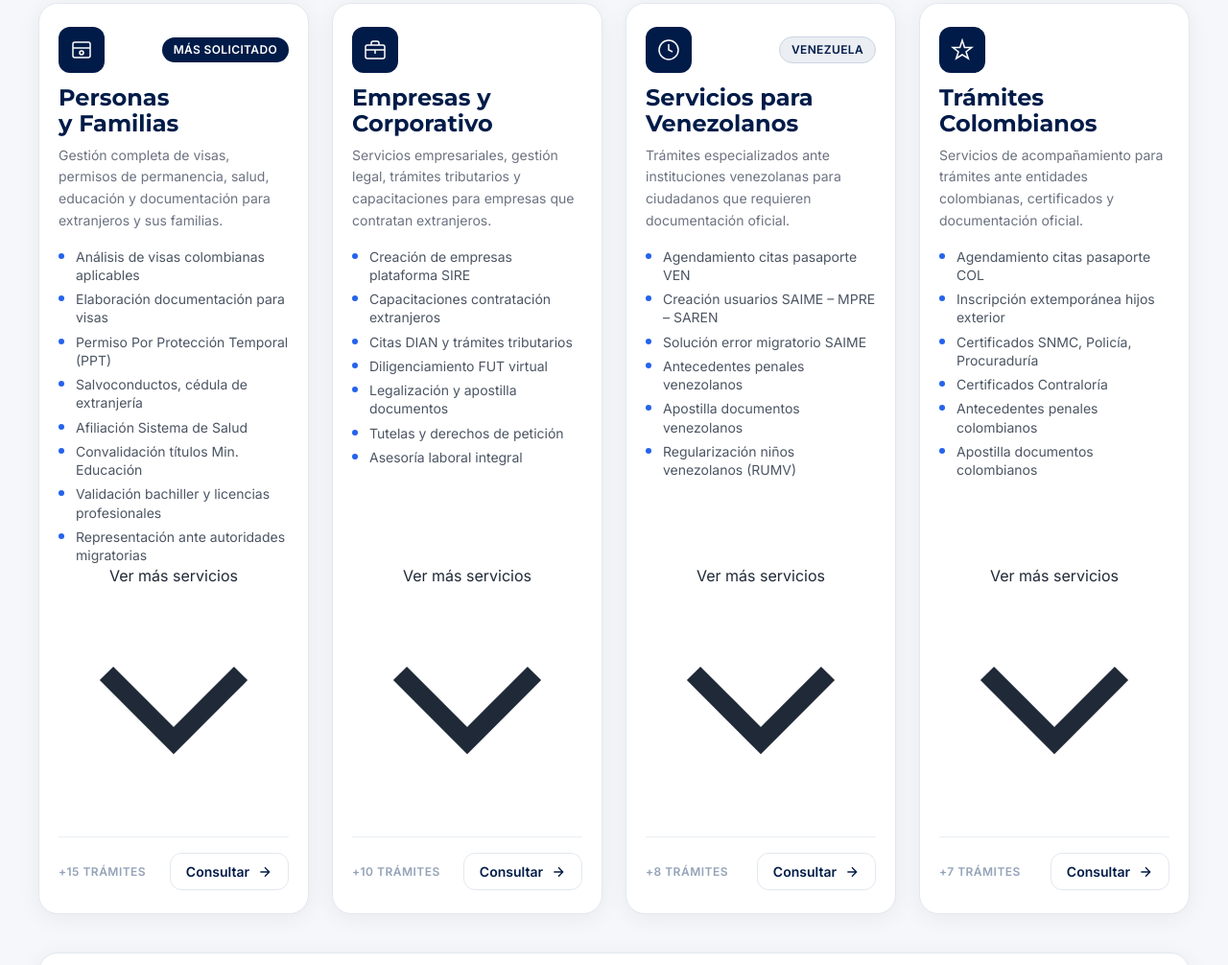
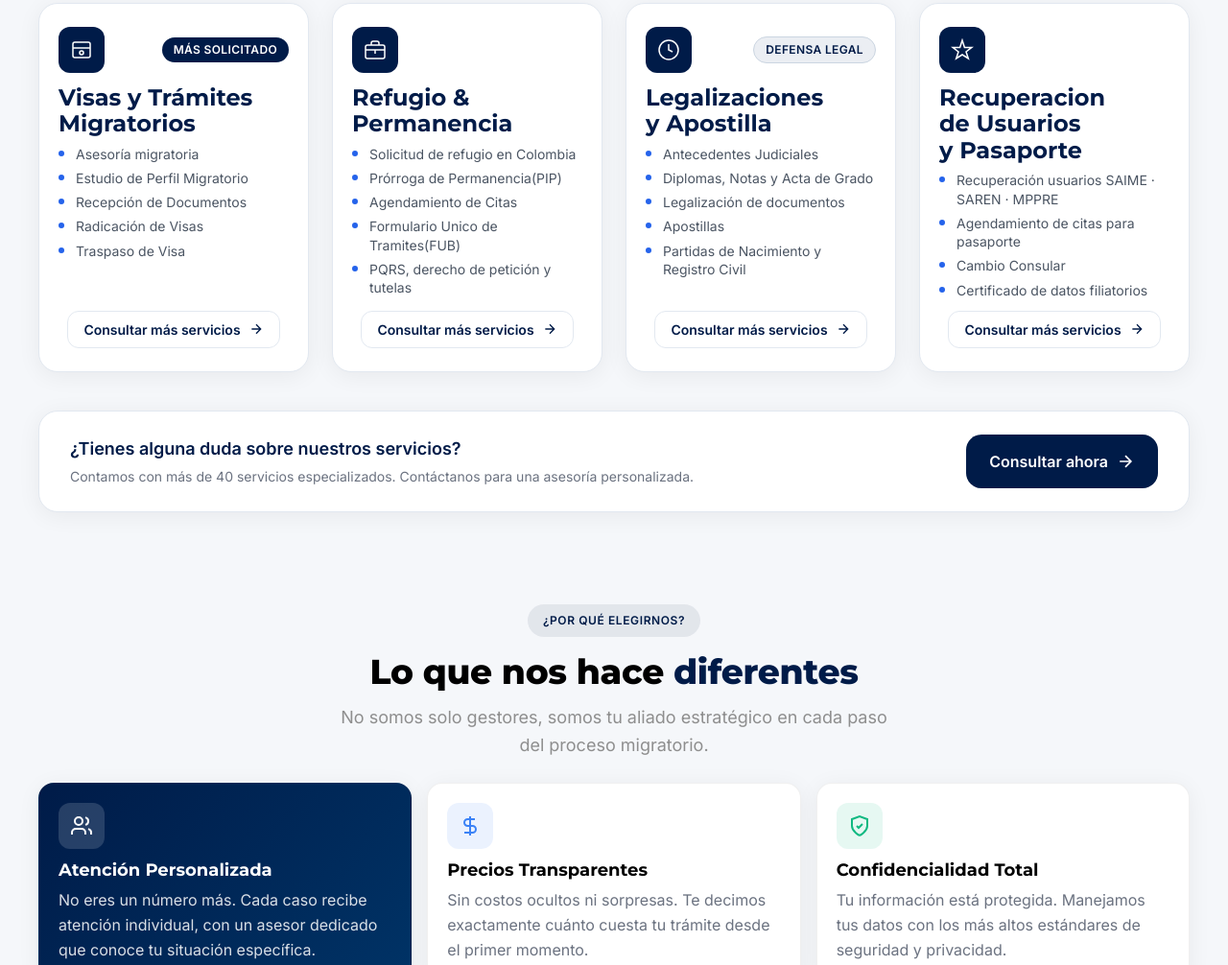
Before and after one commit to chrisfalla/Page-Migrant-Gestion-, an Astro site: page / in a window 1280 px wide. Shown: the part 1307-2313 px from the top of the page at 96% size. Built offline with nearby package versions, Linux system fonts and the light colour scheme; Astro itself is replaced by a stand-in of ours; animation ran at ten frames a second.

Commit message:
update ui

```diff
--- a/src/components/BentoServices.astro
+++ b/src/components/BentoServices.astro
@@ -5,12 +5,19 @@
 
 <section id="servicios" class="services-section reveal">
   <div class="services-container">
-
     <!-- Header -->
     <div class="services-header">
       <span class="services-badge">
-        <svg viewBox="0 0 24 24" fill="none" stroke="currentColor" stroke-width="2" class="badge-icon">
-          <path d="M14.7 6.3a1 1 0 0 0 0 1.4l1.6 1.6a1 1 0 0 0 1.4 0l3.77-3.77a6 6 0 0 1-7.94 7.94l-6.91 6.91a2.12 2.12 0 0 1-3-3l6.91-6.91a6 6 0 0 1 7.94-7.94l-3.76 3.76z"/>
+        <svg
+          viewBox="0 0 24 24"
+          fill="none"
+          stroke="currentColor"
+          stroke-width="2"
+          class="badge-icon"
+        >
+          <path
+            d="M14.7 6.3a1 1 0 0 0 0 1.4l1.6 1.6a1 1 0 0 0 1.4 0l3.77-3.77a6 6 0 0 1-7.94 7.94l-6.91 6.91a2.12 2.12 0 0 1-3-3l6.91-6.91a6 6 0 0 1 7.94-7.94l-3.76 3.76z"
+          ></path>
         </svg>
         Servicios Especializados
       </span>
@@ -19,56 +26,53 @@
         <br class="hidden-mobile" />proceso migratorio
       </h2>
       <p class="services-subtitle">
-        Soluciones integrales organizadas para facilitar tu legalización en Colombia
+        Soluciones integrales organizadas para facilitar tu legalización en
+        Colombia
       </p>
     </div>
 
     <!-- Grid de 4 Categorías -->
     <div class="services-grid">
-
       <!-- Card 1: Personas y Familias -->
       <div class="service-card">
         <div class="card-accent"></div>
         <div class="card-content">
           <div class="card-header">
             <div class="card-icon">
-              <svg viewBox="0 0 24 24" fill="none" stroke="currentColor" stroke-width="1.5">
-                <rect x="3" y="4" width="18" height="16" rx="2"/>
-                <path d="M3 10h18"/>
-                <circle cx="12" cy="15" r="2"/>
+              <svg
+                viewBox="0 0 24 24"
+                fill="none"
+                stroke="currentColor"
+                stroke-width="1.5"
+              >
+                <rect x="3" y="4" width="18" height="16" rx="2"></rect>
+                <path d="M3 10h18"></path>
+                <circle cx="12" cy="15" r="2"></circle>
               </svg>
             </div>
             <span class="card-badge">Más solicitado</span>
           </div>
-          <h3 class="card-title">Personas y Familias</h3>
-          <p class="card-desc">
-            Gestión completa de visas, permisos de permanencia, salud, educación y documentación para extranjeros y sus familias.
-          </p>
+          <h3 class="card-title">Visas y Trámites Migratorios</h3>
           <ul class="card-services">
-            <li><span class="service-dot"></span>Análisis de visas colombianas aplicables</li>
-            <li><span class="service-dot"></span>Elaboración documentación para visas</li>
-            <li><span class="service-dot"></span>Permiso Por Protección Temporal (PPT)</li>
-            <li class="service-hidden"><span class="service-dot"></span>Salvoconductos, cédula de extranjería</li>
-            <li class="service-hidden"><span class="service-dot"></span>Afiliación Sistema de Salud</li>
-            <li class="service-hidden"><span class="service-dot"></span>Convalidación títulos Min. Educación</li>
-            <li class="service-hidden"><span class="service-dot"></span>Validación bachiller y licencias profesionales</li>
-            <li class="service-hidden"><span class="service-dot"></span>Representación ante autoridades migratorias</li>
+            <li><span class="service-dot"></span>Asesoría migratoria</li>
+            <li>
+              <span class="service-dot"></span>Estudio de Perfil Migratorio
+            </li>
+            <li><span class="service-dot"></span>Recepción de Documentos</li>
+            <li><span class="service-dot"></span>Radicación de Visas</li>
+            <li><span class="service-dot"></span>Traspaso de Visa</li>
           </ul>
-          <button class="btn-ver-mas" aria-label="Ver más servicios">
-            <span class="ver-mas-text">Ver más servicios</span>
-            <svg class="ver-mas-icon" viewBox="0 0 24 24" fill="none" stroke="currentColor" stroke-width="2">
-              <path d="M19 9l-7 7-7-7"/>
+          <a href="#contacto" class="btn-mas-servicios">
+            <span>Consultar más servicios</span>
+            <svg
+              viewBox="0 0 24 24"
+              fill="none"
+              stroke="currentColor"
+              stroke-width="2"
+            >
+              <path d="M5 12h14M12 5l7 7-7 7"></path>
             </svg>
-          </button>
-          <div class="card-footer">
-            <span class="card-count">+15 trámites</span>
-            <a href="#contacto" class="card-cta">
-              Consultar
-              <svg viewBox="0 0 24 24" fill="none" stroke="currentColor" stroke-width="2">
-                <path d="M5 12h14M12 5l7 7-7 7"/>
-              </svg>
-            </a>
-          </div>
+          </a>
         </div>
       </div>
 
@@ -78,42 +82,47 @@
         <div class="card-content">
           <div class="card-header">
             <div class="card-icon">
-              <svg viewBox="0 0 24 24" fill="none" stroke="currentColor" stroke-width="1.5">
-                <rect x="2" y="7" width="20" height="14" rx="2"/>
-                <path d="M16 7V5a2 2 0 0 0-2-2h-4a2 2 0 0 0-2 2v2"/>
-                <path d="M12 12v4"/>
-                <path d="M2 12h20"/>
+              <svg
+                viewBox="0 0 24 24"
+                fill="none"
+                stroke="currentColor"
+                stroke-width="1.5"
+              >
+                <rect x="2" y="7" width="20" height="14" rx="2"></rect>
+                <path d="M16 7V5a2 2 0 0 0-2-2h-4a2 2 0 0 0-2 2v2"></path>
+                <path d="M12 12v4"></path>
+                <path d="M2 12h20"></path>
               </svg>
             </div>
           </div>
-          <h3 class="card-title">Empresas y Corporativo</h3>
-          <p class="card-desc">
-            Servicios empresariales, gestión legal, trámites tributarios y capacitaciones para empresas que contratan extranjeros.
-          </p>
+          <h3 class="card-title">Refugio & Permanencia</h3>
           <ul class="card-services">
-            <li><span class="service-dot"></span>Creación de empresas plataforma SIRE</li>
-            <li><span class="service-dot"></span>Capacitaciones contratación extranjeros</li>
-            <li><span class="service-dot"></span>Citas DIAN y trámites tributarios</li>
-            <li class="service-hidden"><span class="service-dot"></span>Diligenciamiento FUT virtual</li>
-            <li class="service-hidden"><span class="service-dot"></span>Legalización y apostilla documentos</li>
-            <li class="service-hidden"><span class="service-dot"></span>Tutelas y derechos de petición</li>
-            <li class="service-hidden"><span class="service-dot"></span>Asesoría laboral integral</li>
+            <li>
+              <span class="service-dot"></span>Solicitud de refugio en Colombia
+            </li>
+            <li>
+              <span class="service-dot"></span>Prórroga de Permanencia(PIP)
+            </li>
+            <li><span class="service-dot"></span>Agendamiento de Citas</li>
+            <li>
+              <span class="service-dot"></span>Formulario Unico de Tramites(FUB)
+            </li>
+            <li>
+              <span class="service-dot"></span>PQRS, derecho de petición y
+              tutelas
+            </li>
           </ul>
-          <button class="btn-ver-mas" aria-label="Ver más servicios">
-            <span class="ver-mas-text">Ver más servicios</span>
-            <svg class="ver-mas-icon" viewBox="0 0 24 24" fill="none" stroke="currentColor" stroke-width="2">
-              <path d="M19 9l-7 7-7-7"/>
+          <a href="#contacto" class="btn-mas-servicios">
+            <span>Consultar más servicios</span>
+            <svg
+              viewBox="0 0 24 24"
+              fill="none"
+              stroke="currentColor"
+              stroke-width="2"
+            >
+              <path d="M5 12h14M12 5l7 7-7 7"></path>
             </svg>
-          </button>
-          <div class="card-footer">
-            <span class="card-count">+10 trámites</span>
-            <a href="#contacto" class="card-cta">
-              Consultar
-              <svg viewBox="0 0 24 24" fill="none" stroke="currentColor" stroke-width="2">
-                <path d="M5 12h14M12 5l7 7-7 7"/>
-              </svg>
-            </a>
-          </div>
+          </a>
         </div>
       </div>
 
@@ -123,40 +132,42 @@
         <div class="card-content">
           <div class="card-header">
             <div class="card-icon">
-              <svg viewBox="0 0 24 24" fill="none" stroke="currentColor" stroke-width="1.5">
-                <circle cx="12" cy="12" r="10"/>
-                <path d="M12 6v6l4 2"/>
+              <svg
+                viewBox="0 0 24 24"
+                fill="none"
+                stroke="currentColor"
+                stroke-width="1.5"
+              >
+                <circle cx="12" cy="12" r="10"></circle>
+                <path d="M12 6v6l4 2"></path>
               </svg>
             </div>
-            <span class="card-badge card-badge--subtle">Venezuela</span>
+            <span class="card-badge card-badge--subtle">Defensa legal</span>
           </div>
-          <h3 class="card-title">Servicios para Venezolanos</h3>
-          <p class="card-desc">
-            Trámites especializados ante instituciones venezolanas para ciudadanos que requieren documentación oficial.
-          </p>
+          <h3 class="card-title">Legalizaciones y Apostilla</h3>
           <ul class="card-services">
-            <li><span class="service-dot"></span>Agendamiento citas pasaporte VEN</li>
-            <li><span class="service-dot"></span>Creación usuarios SAIME – MPRE – SAREN</li>
-            <li><span class="service-dot"></span>Solución error migratorio SAIME</li>
-            <li class="service-hidden"><span class="service-dot"></span>Antecedentes penales venezolanos</li>
-            <li class="service-hidden"><span class="service-dot"></span>Apostilla documentos venezolanos</li>
-            <li class="service-hidden"><span class="service-dot"></span>Regularización niños venezolanos (RUMV)</li>
+            <li><span class="service-dot"></span>Antecedentes Judiciales</li>
+            <li>
+              <span class="service-dot"></span>Diplomas, Notas y Acta de Grado
+            </li>
+            <li><span class="service-dot"></span>Legalización de documentos</li>
+            <li><span class="service-dot"></span>Apostillas</li>
+            <li>
+              <span class="service-dot"></span>Partidas de Nacimiento y Registro
+              Civil
+            </li>
           </ul>
-          <button class="btn-ver-mas" aria-label="Ver más servicios">
-            <span class="ver-mas-text">Ver más servicios</span>
-            <svg class="ver-mas-icon" viewBox="0 0 24 24" fill="none" stroke="currentColor" stroke-width="2">
-              <path d="M19 9l-7 7-7-7"/>
+          <a href="#contacto" class="btn-mas-servicios">
+            <span>Consultar más servicios</span>
+            <svg
+              viewBox="0 0 24 24"
+              fill="none"
+              stroke="currentColor"
+              stroke-width="2"
+            >
+              <path d="M5 12h14M12 5l7 7-7 7"></path>
             </svg>
-          </button>
-          <div class="card-footer">
-            <span class="card-count">+8 trámites</span>
-            <a href="#contacto" class="card-cta">
-              Consultar
-              <svg viewBox="0 0 24 24" fill="none" stroke="currentColor" stroke-width="2">
-                <path d="M5 12h14M12 5l7 7-7 7"/>
-              </svg>
-            </a>
-          </div>
+          </a>
         </div>
       </div>
 
@@ -166,57 +177,73 @@
         <div class="card-content">
           <div class="card-header">
             <div class="card-icon">
-              <svg viewBox="0 0 24 24" fill="none" stroke="currentColor" stroke-width="1.5">
-                <path d="M12 2l2.4 7.4H22l-6 4.6 2.3 7L12 17l-6.3 4 2.3-7-6-4.6h7.6z"/>
+              <svg
+                viewBox="0 0 24 24"
+                fill="none"
+                stroke="currentColor"
+                stroke-width="1.5"
+              >
+                <path
+                  d="M12 2l2.4 7.4H22l-6 4.6 2.3 7L12 17l-6.3 4 2.3-7-6-4.6h7.6z"
+                ></path>
               </svg>
             </div>
           </div>
-          <h3 class="card-title">Trámites Colombianos</h3>
-          <p class="card-desc">
-            Servicios de acompañamiento para trámites ante entidades colombianas, certificados y documentación oficial.
-          </p>
+          <h3 class="card-title">Recuperacion de Usuarios y Pasaporte</h3>
           <ul class="card-services">
-            <li><span class="service-dot"></span>Agendamiento citas pasaporte COL</li>
-            <li><span class="service-dot"></span>Inscripción extemporánea hijos exterior</li>
-            <li><span class="service-dot"></span>Certificados SNMC, Policía, Procuraduría</li>
-            <li class="service-hidden"><span class="service-dot"></span>Certificados Contraloría</li>
-            <li class="service-hidden"><span class="service-dot"></span>Antecedentes penales colombianos</li>
-            <li class="service-hidden"><span class="service-dot"></span>Apostilla documentos colombianos</li>
+            <li>
+              <span class="service-dot"></span>Recuperación usuarios SAIME ·
+              SAREN · MPPRE
+            </li>
+            <li>
+              <span class="service-dot"></span>Agendamiento de citas para
+              pasaporte
+            </li>
+            <li>
+              <span class="service-dot"></span>Cambio Consular
+            </li>
+            <li>
+              <span class="service-dot"></span>Certificado de datos filiatorios
+            </li>
           </ul>
-          <button class="btn-ver-mas" aria-label="Ver más servicios">
-            <span class="ver-mas-text">Ver más servicios</span>
-            <svg class="ver-mas-icon" viewBox="0 0 24 24" fill="none" stroke="currentColor" stroke-width="2">
-              <path d="M19 9l-7 7-7-7"/>
+          <a href="#contacto" class="btn-mas-servicios">
+            <span>Consultar más servicios</span>
+            <svg
+              viewBox="0 0 24 24"
+              fill="none"
+              stroke="currentColor"
+              stroke-width="2"
+            >
+              <path d="M5 12h14M12 5l7 7-7 7"></path>
             </svg>
-          </button>
-          <div class="card-footer">
-            <span class="card-count">+7 trámites</span>
-            <a href="#contacto" class="card-cta">
-              Consultar
-              <svg viewBox="0 0 24 24" fill="none" stroke="currentColor" stroke-width="2">
-                <path d="M5 12h14M12 5l7 7-7 7"/>
-              </svg>
-            </a>
-          </div>
+          </a>
         </div>
       </div>
-
     </div>
 
     <!-- CTA Section -->
     <div class="services-cta">
       <div class="cta-content">
-        <p class="cta-question">¿Tienes alguna duda sobre nuestros servicios?</p>
-        <p class="cta-answer">Contamos con más de 40 servicios especializados. Contáctanos para una asesoría personalizada.</p>
+        <p class="cta-question">
+          ¿Tienes alguna duda sobre nuestros servicios?
+        </p>
+        <p class="cta-answer">
+          Contamos con más de 40 servicios especializados. Contáctanos para una
+          asesoría personalizada.
+        </p>
       </div>
       <a href="#contacto" class="cta-button">
         <span>Consultar ahora</span>
-        <svg viewBox="0 0 24 24" fill="none" stroke="currentColor" stroke-width="2">
-          <path d="M5 12h14M12 5l7 7-7 7"/>
+        <svg
+          viewBox="0 0 24 24"
+          fill="none"
+          stroke="currentColor"
+          stroke-width="2"
+        >
+          <path d="M5 12h14M12 5l7 7-7 7"></path>
         </svg>
       </a>
     </div>
-
   </div>
 </section>
 
@@ -230,10 +257,14 @@
   }
 
   @media (min-width: 640px) {
-    .services-section { padding-inline: var(--space-6); }
+    .services-section {
+      padding-inline: var(--space-6);
+    }
   }
   @media (min-width: 1024px) {
-    .services-section { padding-inline: var(--space-8); }
+    .services-section {
+      padding-inline: var(--space-8);
+    }
   }
 
   .services-container {
@@ -279,6 +310,18 @@
   .text-highlight {
     color: var(--color-accent);
     position: relative;
+    background: none !important;
+    box-shadow: none !important;
+    filter: none !important;
+    /* Elimina cualquier pseudo-elemento que agregue fondo */
+  }
+  .text-highlight::before,
+  .text-highlight::after {
+    display: none !important;
+    background: none !important;
+    box-shadow: none !important;
+    filter: none !important;
+    content: none !important;
   }
 
   .hidden-mobile {
@@ -286,7 +329,9 @@
   }
 
   @media (min-width: 768px) {
-    .hidden-mobile { display: block; }
+    .hidden-mobile {
+      display: block;
+    }
   }
 
   .services-subtitle {
@@ -336,6 +381,10 @@
     border-color: var(--color-accent);
   }
 
+  .service-card.expanded {
+    align-self: start;
+  }
+
   /* Línea de acento superior — sutil, solo Navy → Accent */
   .card-accent {
     position: absolute;
@@ -343,7 +392,11 @@
     left: 0;
     right: 0;
     height: 3px;
-    background: linear-gradient(90deg, var(--color-primary) 0%, var(--color-accent) 100%);
+    background: linear-gradient(
+      90deg,
+      var(--color-primary) 0%,
+      var(--color-accent) 100%
+    );
     opacity: 0;
     transition: opacity 0.5s var(--ease-in-out);
   }
@@ -382,7 +435,9 @@
     align-items: center;
     justify-content: center;
     flex-shrink: 0;
-    transition: transform 0.5s var(--ease-in-out), background 0.5s var(--ease-in-out);
+    transition:
+      transform 0.5s var(--ease-in-out),
+      background 0.5s var(--ease-in-out);
   }
 
   .service-card:hover .card-icon {
@@ -463,6 +518,38 @@
     background: var(--color-accent);
     flex-shrink: 0;
     margin-top: 6px;
+  }
+
+  /* ─── Botón Más servicios ─── */
+  .btn-mas-servicios {
+    display: inline-flex;
+    align-items: center;
+    justify-content: center;
+    gap: var(--space-2);
+    margin-top: var(--space-3);
+    padding: var(--space-2) var(--space-4);
+    background: transparent;
+    border: 1px solid var(--color-gray-200);
+    border-radius: var(--radius-lg);
+    color: var(--color-primary);
+    font-size: var(--text-sm);
+    font-weight: var(--font-semibold);
+    text-decoration: none;
+    cursor: pointer;
+    transition: all 0.3s ease;
+    align-self: center;
+  }
+
+  .btn-mas-servicios:hover {
+    background: var(--color-primary);
+    color: var(--color-white);
+    border-color: var(--color-primary);
+    gap: var(--space-3);
+  }
+
+  .btn-mas-servicios svg {
+    width: 16px;
+    height: 16px;
   }
 
   /* ─── Footer de card ─── */
@@ -576,27 +663,3 @@
     height: 20px;
   }
 </style>
-
-<script>
-  // Funcionalidad Ver más/Ver menos
-  document.addEventListener('DOMContentLoaded', () => {
-    const buttons = document.querySelectorAll('.btn-ver-mas');
-
-    buttons.forEach(button => {
-      button.addEventListener('click', () => {
-        const card = button.closest('.service-card');
-        const textSpan = button.querySelector('.ver-mas-text');
-
-        if (card && textSpan) {
-          card.classList.toggle('expanded');
-
-          if (card.classList.contains('expanded')) {
-            textSpan.textContent = 'Ver menos';
-          } else {
-            textSpan.textContent = 'Ver más servicios';
-          }
-        }
-      });
-    });
-  });
-</script>
--- a/src/components/Footer.astro
+++ b/src/components/Footer.astro
@@ -34,7 +34,7 @@ const baseUrl = isLegalPage ? '/' : '';
 
         <!-- Redes sociales -->
         <div class="footer__social">
-          <a href="https://www.facebook.com/profile.php?id=61571468643770" target="_blank" rel="noopener" class="footer__social-link footer__social-link--fb" aria-label="Síguenos en Facebook">
+          <a href="https://www.facebook.com/share/1DCM48HGjs/" target="_blank" rel="noopener" class="footer__social-link footer__social-link--fb" aria-label="Síguenos en Facebook">
             <svg viewBox="0 0 24 24" fill="currentColor">
               <path d="M24 12.073c0-6.627-5.373-12-12-12s-12 5.373-12 12c0 5.99 4.388 10.954 10.125 11.854v-8.385H7.078v-3.47h3.047V9.43c0-3.007 1.792-4.669 4.533-4.669 1.312 0 2.686.235 2.686.235v2.953H15.83c-1.491 0-1.956.925-1.956 1.874v2.25h3.328l-.532 3.47h-2.796v8.385C19.612 23.027 24 18.062 24 12.073z"/>
             </svg>
--- a/src/components/TeamSection.astro
+++ b/src/components/TeamSection.astro
@@ -23,7 +23,7 @@
       <div class="team-card">
         <div class="member-image-wrapper">
           <img src="/src/assets/img/AC.png" alt="Alexis Cedeño" class="member-image" />
-          <div class="member-badge">Fundador</div>
+          <div class="member-badge">CEO</div>
         </div>
         <div class="member-info">
           <h3 class="member-name">Alexis Cedeño</h3>
```
